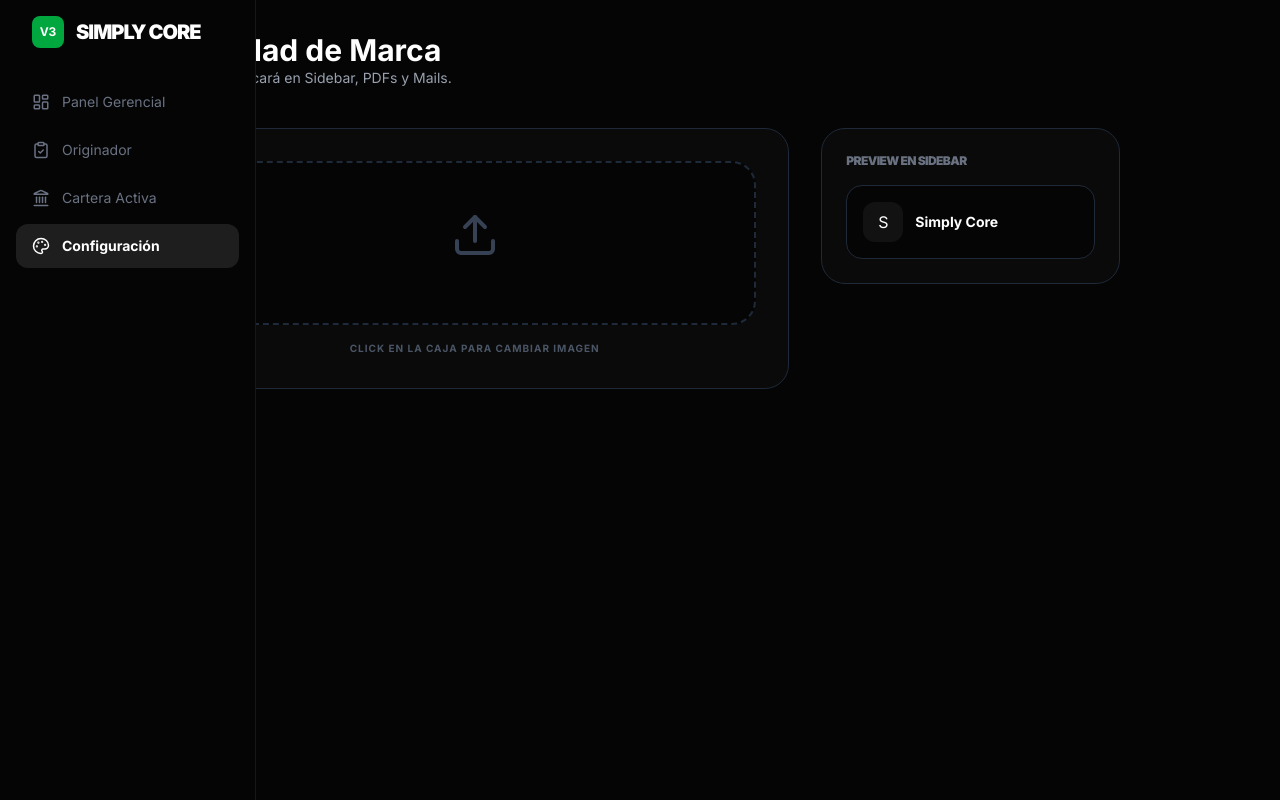
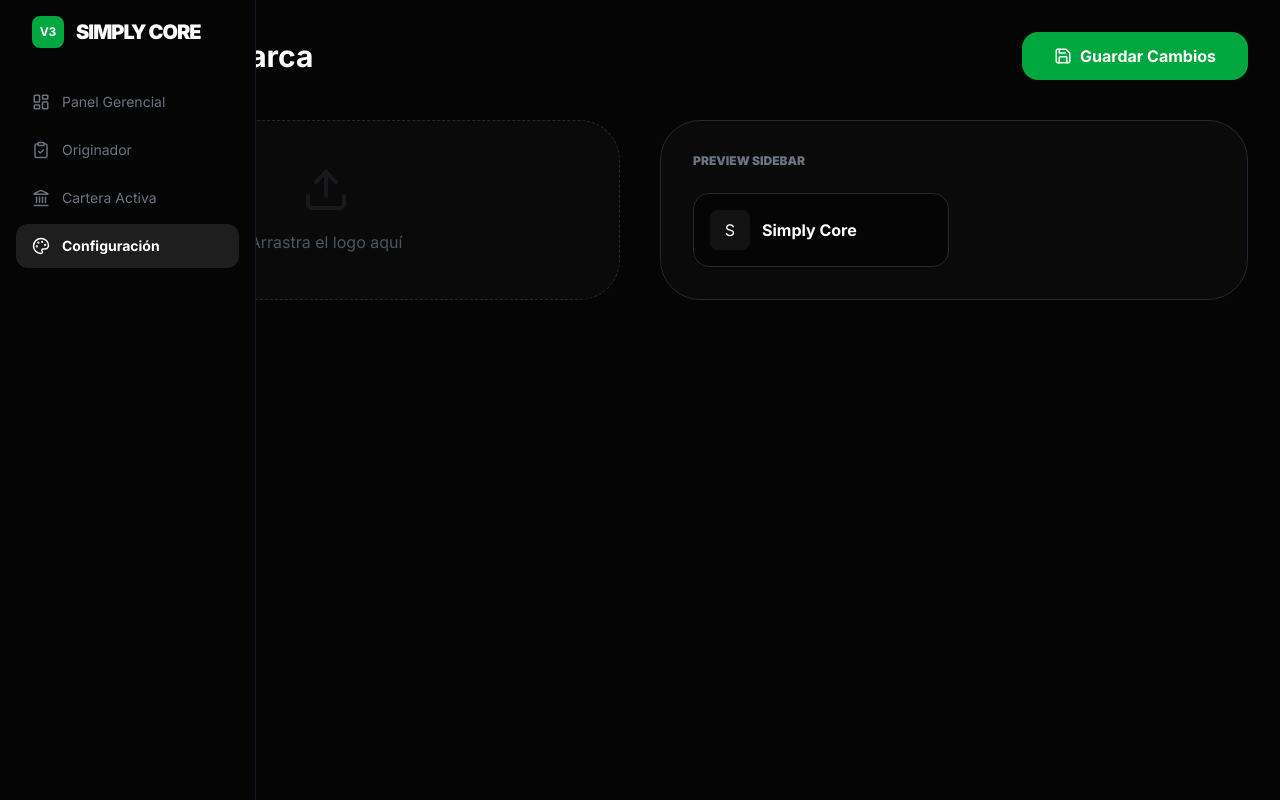
Before and after one commit to gabrielgmza/simply-originacion, a Next.js app: page /dashboard/configuracion/marca in a window 1280 px wide. Built offline with nearby package versions, Linux system fonts and the light colour scheme; no server answers.

Commit message:
fix: dashboard dynamic stats and persistent logo save button

```diff
--- a/app/dashboard/configuracion/marca/page.tsx
+++ b/app/dashboard/configuracion/marca/page.tsx
@@ -1,101 +1,75 @@
 "use client";
-
 import { useState, useEffect } from "react";
-import { doc, getDoc, updateDoc } from "firebase/firestore";
-import { ref, uploadBytes, getDownloadURL } from "firebase/storage";
-import { db, storage } from "@/lib/firebase";
+import { doc, updateDoc } from "firebase/firestore";
+import { db } from "@/lib/firebase";
 import { useAuth } from "@/context/AuthContext";
-import { Upload, ImageIcon, Save, Loader2, Trash2, CheckCircle } from "lucide-react";
+import { Save, Loader2, Upload } from "lucide-react";
 
 export default function MarcaConfig() {
   const { entidadData } = useAuth();
-  const [file, setFile] = useState<File | null>(null);
-  const [previewUrl, setPreviewUrl] = useState("");
+  const [logoUrl, setLogoUrl] = useState("");
   const [loading, setLoading] = useState(false);
-  const [success, setSuccess] = useState(false);
 
   useEffect(() => {
-    if (entidadData?.configuracion?.logoUrl) {
-      setPreviewUrl(entidadData.configuracion.logoUrl);
-    }
+    if (entidadData?.configuracion?.logoUrl) setLogoUrl(entidadData.configuracion.logoUrl);
   }, [entidadData]);
 
-  const handleFileChange = (e: React.ChangeEvent<HTMLInputElement>) => {
-    const selectedFile = e.target.files?.[0];
-    if (selectedFile) {
-      setFile(selectedFile);
-      setPreviewUrl(URL.createObjectURL(selectedFile));
-      setSuccess(false);
-    }
-  };
-
-  const guardarLogo = async () => {
-    if (!file || !entidadData?.id) return;
+  const guardarCambios = async () => {
+    if (!entidadData?.id || !logoUrl) return;
     setLoading(true);
-
     try {
-      // 1. Subir a Firebase Storage
-      const storageRef = ref(storage, `logos/${entidadData.id}/logo_corporativo.png`);
-      await uploadBytes(storageRef, file);
-      const downloadURL = await getDownloadURL(storageRef);
-
-      // 2. Actualizar Firestore
-      const entidadRef = doc(db, "entidades", entidadData.id);
-      await updateDoc(entidadRef, {
-        "configuracion.logoUrl": downloadURL
+      await updateDoc(doc(db, "entidades", entidadData.id), {
+        "configuracion.logoUrl": logoUrl
       });
-
-      setSuccess(true);
-      alert("¡Logo guardado y sincronizado con éxito!");
-    } catch (error) {
-      console.error("Error al guardar:", error);
-      alert("Error al subir el logo. Verifica permisos de Storage.");
+      alert("¡Identidad de marca actualizada!");
+    } catch (e) {
+      console.error(e);
     } finally {
       setLoading(false);
     }
   };
 
   return (
-    <div className="p-8 max-w-5xl mx-auto text-white">
-      <div className="mb-10 flex justify-between items-center">
-        <div>
-          <h1 className="text-3xl font-bold flex items-center gap-3">Identidad de Marca</h1>
-          <p className="text-gray-400 text-sm">El logo se aplicará en Sidebar, PDFs y Mails.</p>
-        </div>
-        {file && (
+    <div className="p-8 text-white">
+      <div className="flex justify-between items-center mb-10">
+        <h1 className="text-3xl font-bold">Identidad de Marca</h1>
         <button
-            onClick={guardarLogo}
+          onClick={guardarCambios}
           disabled={loading}
-            className="flex items-center gap-2 bg-green-600 hover:bg-green-700 px-6 py-3 rounded-2xl font-bold transition-all"
+          className="bg-green-600 hover:bg-green-700 px-8 py-3 rounded-2xl font-bold flex items-center gap-2 transition-all active:scale-95"
         >
-            {loading ? <Loader2 className="animate-spin" /> : <Save />}
-            Guardar Logo
+          {loading ? <Loader2 className="animate-spin" /> : <Save size={18} />} Guardar Cambios
         </button>
-        )}
       </div>
 
-      <div className="grid grid-cols-1 md:grid-cols-3 gap-8">
-        <div className="md:col-span-2 bg-[#0A0A0A] border border-gray-800 p-8 rounded-3xl relative">
-          <div className="border-2 border-dashed border-gray-800 rounded-3xl p-12 flex flex-col items-center justify-center bg-[#050505] relative overflow-hidden">
-            {previewUrl ? (
-              <img src={previewUrl} className="max-h-48 object-contain drop-shadow-2xl" />
+      <div className="grid grid-cols-1 md:grid-cols-2 gap-10">
+        <div className="bg-[#0A0A0A] border border-gray-800 p-10 rounded-[40px] flex flex-col items-center justify-center border-dashed relative">
+          {logoUrl ? (
+            <img src={logoUrl} className="max-h-40 object-contain" />
           ) : (
-              <Upload size={48} className="text-gray-700 mb-4" />
+            <div className="text-center text-gray-600">
+              <Upload size={48} className="mx-auto mb-4 opacity-20" />
+              <p>Arrastra el logo aquí</p>
+            </div>
           )}
-            <input type="file" accept="image/png" onChange={handleFileChange} className="absolute inset-0 opacity-0 cursor-pointer" />
-          </div>
-          <p className="text-center text-[10px] text-gray-600 mt-4 uppercase font-bold tracking-widest">Click en la caja para cambiar imagen</p>
+          <input
+            type="file"
+            className="absolute inset-0 opacity-0 cursor-pointer"
+            onChange={(e) => {
+              const file = e.target.files?.[0];
+              if (file) setLogoUrl(URL.createObjectURL(file));
+            }}
+          />
         </div>
 
-        <div className="bg-[#0A0A0A] border border-gray-800 p-6 rounded-3xl h-fit">
-          <h3 className="text-xs font-black text-gray-500 uppercase mb-4 tracking-tighter">Preview en Sidebar</h3>
-          <div className="bg-[#050505] p-4 rounded-2xl border border-gray-800 flex items-center gap-3">
-            <div className="w-10 h-10 rounded-xl bg-white/5 flex items-center justify-center overflow-hidden">
-              {previewUrl ? <img src={previewUrl} className="w-full h-full object-contain p-1" /> : "S"}
+        <div className="bg-[#0A0A0A] border border-gray-800 p-8 rounded-[40px]">
+          <h3 className="text-xs font-black uppercase text-gray-500 mb-6">Preview Sidebar</h3>
+          <div className="w-64 bg-[#050505] p-4 rounded-2xl border border-gray-800 flex items-center gap-3">
+            <div className="w-10 h-10 rounded-lg bg-white/5 flex items-center justify-center overflow-hidden">
+               {logoUrl ? <img src={logoUrl} className="w-full h-full object-contain" /> : "S"}
             </div>
-            <span className="font-bold text-sm">Simply Core</span>
+            <span className="font-bold">Simply Core</span>
           </div>
-          {success && <div className="mt-6 p-3 bg-green-500/10 text-green-500 rounded-xl text-xs flex items-center gap-2"><CheckCircle size={14}/> Sincronizado</div>}
         </div>
       </div>
     </div>
--- a/app/dashboard/gerencia/page.tsx
+++ b/app/dashboard/gerencia/page.tsx
@@ -3,33 +3,54 @@ import { useState, useEffect } from "react";
 import { collection, query, where, getDocs } from "firebase/firestore";
 import { db } from "@/lib/firebase";
 import { useAuth } from "@/context/AuthContext";
+import { TrendingUp, Users, AlertCircle, Landmark } from "lucide-react";
 
 export default function GerenciaPage() {
   const { entidadData } = useAuth();
-  const [stats, setStats] = useState({ capital: 0, ops: 0 });
+  const [stats, setStats] = useState({ capital: 0, ops: 0, mora: 0 });
 
   useEffect(() => {
     const loadStats = async () => {
       if (!entidadData?.id) return;
-      const q = query(collection(db, "operaciones"), where("entidadId", "==", entidadData.id), where("estado", "==", "LIQUIDADO"));
+      const q = query(collection(db, "operaciones"), where("entidadId", "==", entidadData.id));
       const snap = await getDocs(q);
-      const total = snap.docs.reduce((acc, d) => acc + (d.data().financiero?.montoBruto || 0), 0);
-      setStats({ capital: total, ops: snap.size });
+
+      let totalCapital = 0;
+      let enMora = 0;
+
+      snap.docs.forEach(d => {
+        const data = d.data();
+        totalCapital += (data.financiero?.montoBruto || 0);
+        if (data.estado === "EN_MORA") enMora++;
+      });
+
+      setStats({ capital: totalCapital, ops: snap.size, mora: enMora });
     };
     loadStats();
   }, [entidadData]);
 
   return (
-    <div className="p-8 text-white">
-      <h1 className="text-3xl font-bold mb-8">Centro de Gerencia</h1>
-      <div className="grid grid-cols-1 md:grid-cols-2 gap-6">
-        <div className="bg-[#0A0A0A] border border-gray-800 p-6 rounded-3xl">
-          <p className="text-gray-500 text-xs font-bold uppercase">Capital Colocado</p>
-          <p className="text-4xl font-black mt-2">${stats.capital.toLocaleString('es-AR')}</p>
+    <div className="p-8 text-white animate-in fade-in duration-700">
+      <h1 className="text-3xl font-black mb-2 tracking-tighter">Centro de Gerencia</h1>
+      <p className="text-gray-500 mb-10 text-sm">Resumen operativo de {entidadData?.nombre || "la entidad"}.</p>
+
+      <div className="grid grid-cols-1 md:grid-cols-4 gap-6">
+        <div className="bg-[#0A0A0A] border border-gray-800 p-6 rounded-3xl relative overflow-hidden">
+          <p className="text-gray-500 text-[10px] font-black uppercase tracking-widest">Capital Bruto</p>
+          <p className="text-3xl font-black mt-2">${stats.capital.toLocaleString('es-AR')}</p>
+          <TrendingUp className="absolute bottom-2 right-2 text-green-500/20" size={48} />
         </div>
         <div className="bg-[#0A0A0A] border border-gray-800 p-6 rounded-3xl">
-          <p className="text-gray-500 text-xs font-bold uppercase">Operaciones Totales</p>
-          <p className="text-4xl font-black mt-2">{stats.ops}</p>
+          <p className="text-gray-500 text-[10px] font-black uppercase tracking-widest">Operaciones</p>
+          <p className="text-3xl font-black mt-2">{stats.ops}</p>
+        </div>
+        <div className="bg-[#0A0A0A] border border-gray-800 p-6 rounded-3xl">
+          <p className="text-gray-500 text-[10px] font-black uppercase tracking-widest">En Mora</p>
+          <p className="text-3xl font-black mt-2 text-red-500">{stats.mora}</p>
+        </div>
+        <div className="bg-[#0A0A0A] border border-gray-800 p-6 rounded-3xl">
+          <p className="text-gray-500 text-[10px] font-black uppercase tracking-widest">Equipo</p>
+          <p className="text-3xl font-black mt-2">2</p>
         </div>
       </div>
     </div>
```
Lines whose indentation alone changed are shown as unchanged.
